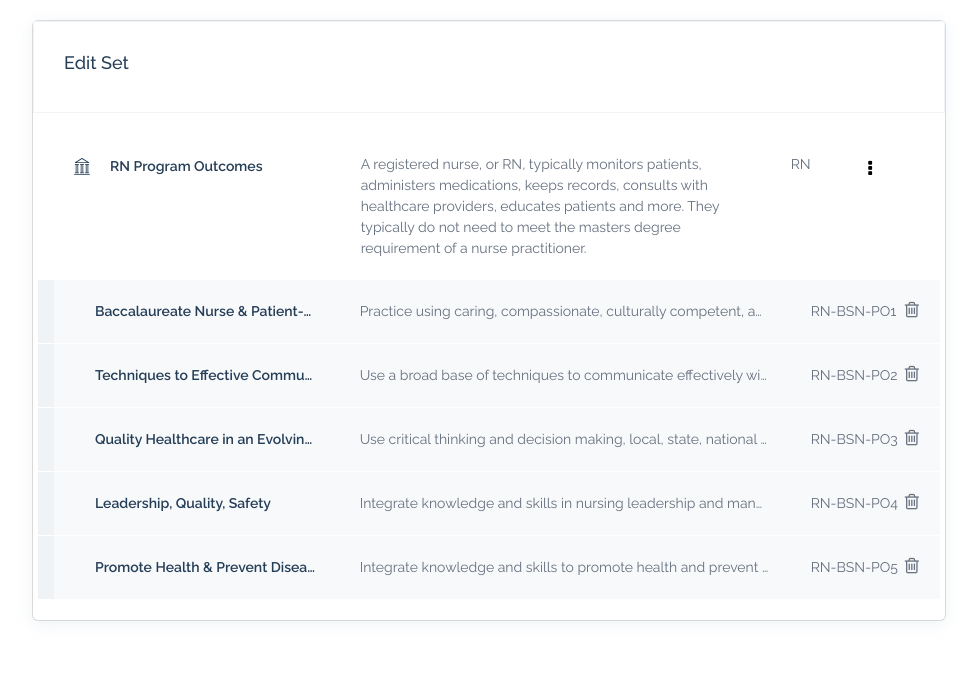
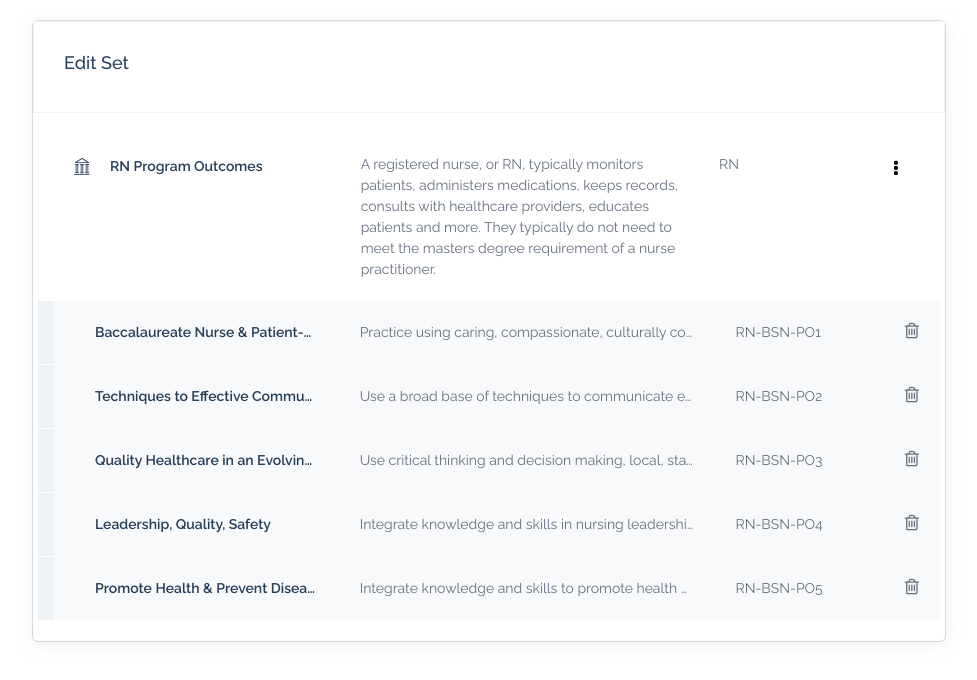
Before and after one commit to pcodexive/Todo-List, an Angular app: page /todo-list in a window 1280 px wide. Shown: the top 680 px of the page, without its empty margins (151-1128 px from the left). Built offline with nearby package versions, Linux system fonts and the light colour scheme.

Commit message:
Update todo-list.component.html

```diff
--- a/src/app/components/todo-list/todo-list.component.html
+++ b/src/app/components/todo-list/todo-list.component.html
@@ -45,14 +45,14 @@
         <img src="assets/images/setLogo.svg"/>
         <h5 class="card-title d-inline">{{todo.setName}}</h5>
       </div>
-      <div class="col-md-6">
+      <div class="col-md-5">
         <p class="card-text">{{todo.setDescription}}</p>
       </div>
-      <div class="col-md-1 dropstart">
+      <div class="col-md-2 dropstart">
         <p class="card-text">{{todo.setID}}
         </p>
       </div>
-      <div class="col-md-1 dropdown">
+      <div class="col-md-1 dropdown text-right">
         <div class="btn-group dropleft">
           <button type="button" class="elip-btn dropdown-toggle" data-toggle="dropdown" aria-haspopup="true" aria-expanded="false">
             <i class="fa fa-ellipsis-v"></i>
@@ -64,7 +64,7 @@
       </div>
     </div>
     <div class="row" *ngIf="addmode">
-      <div class="col-md-3">
+      <div class="col-md-4">
         <input type="text" class="form-control" id="body" placeholder="Body" [(ngModel)]="name" >
       </div>
       <div class="col-md-5">
@@ -73,7 +73,7 @@
       <div class="col-md-2">
         <input type="text" class="form-control" id="body" placeholder="Body" [(ngModel)]="id">
       </div>
-      <div class="col-md-2" (click)="onSubmit()">
+      <div class="col-md-1" (click)="onSubmit()">
         <svg xmlns="http://www.w3.org/2000/svg" width="16" height="16" fill="currentColor" class="bi bi-check2" viewBox="0 0 16 16">
           <path d="M13.854 3.646a.5.5 0 0 1 0 .708l-7 7a.5.5 0 0 1-.708 0l-3.5-3.5a.5.5 0 1 1 .708-.708L6.5 10.293l6.646-6.647a.5.5 0 0 1 .708 0z"/>
         </svg>
@@ -83,11 +83,14 @@
       <div class="col-md-4 d-inline title-div">
         <div class="card-title elipsis">{{element.Name}}</div>
       </div>
-      <div class="col-md-6 dis-div">
+      <div class="col-md-5 dis-div">
         <div class="card-text elipsis">{{element.Description}}</div>
       </div>
       <div class="col-md-2 id-div">
-        <div class="card-text elipsis">{{element.ID}} <i class="fa fa-trash-o float-right font-18"></i></div>
+        <div class="card-text elipsis">{{element.ID}}</div>
+      </div>
+      <div class="col-md-1 id-div">
+        <div class="card-text elipsis"> <i class="fa fa-trash-o float-right font-18"></i></div>
       </div>
     </div>
     </div>
```
